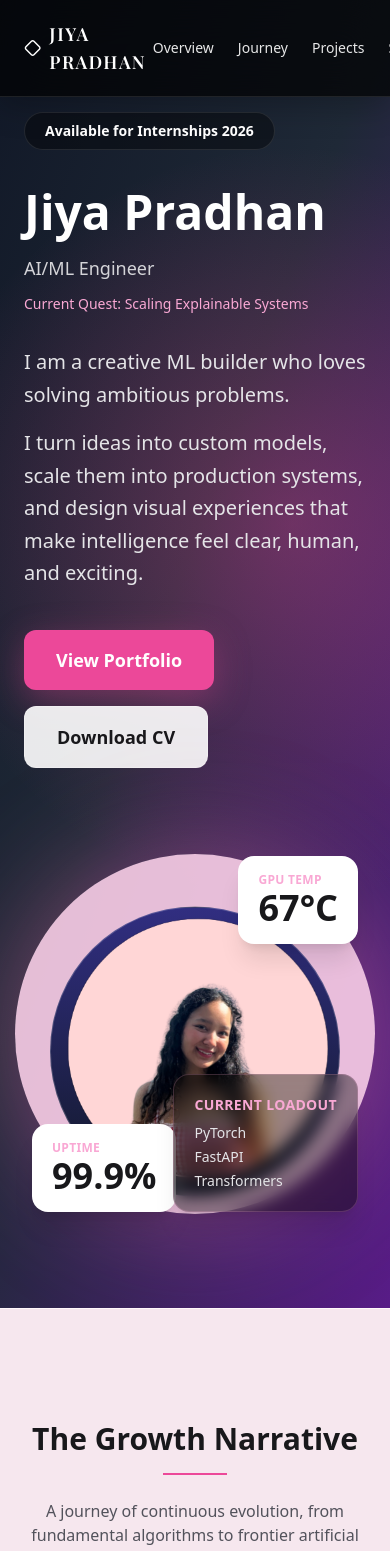
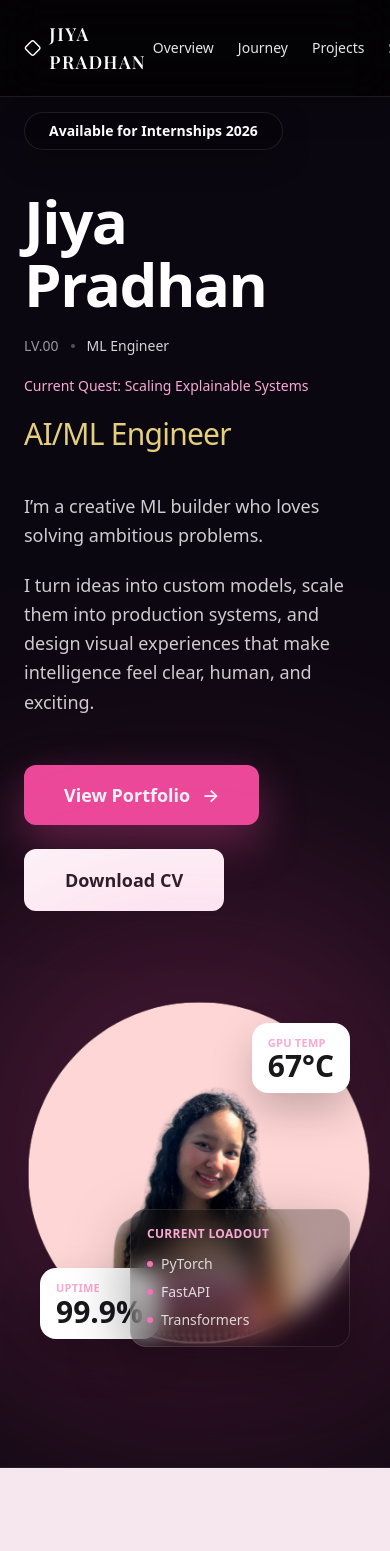
Before and after one commit to Jeeya7/JiyaPradhan, a React (Vite) app in the folder portfolio/: page / in a window 390 px wide. Shown: the top 1551 px of the page. Built offline with nearby package versions, Linux system fonts and the light colour scheme.

Commit message:
feat: enhance Overview section layout and styling, improve responsiveness, and update content

```diff
--- a/portfolio/src/sections/overview.tsx
+++ b/portfolio/src/sections/overview.tsx
@@ -1,66 +1,114 @@
 export default function Overview() {
   return (
-    <section id="overview" className="relative overflow-hidden scroll-mt-24 border-b border-white/10">
-      <div className="absolute inset-0 bg-[radial-gradient(circle_at_75%_40%,rgba(236,72,153,0.35),transparent_45%),linear-gradient(110deg,#111827_0%,#1f2937_45%,#581c87_100%)]" />
+      <section
+        id="overview"
+        className="relative overflow-hidden scroll-mt-24 border-b border-white/10 bg-[#0b0710]"
+      >
+        {/* HOT PINK GLOW (behind everything) */}
+        <div className="pointer-events-none absolute left-[70%] top-1/2 -z-10 h-[1200px] w-[1200px] -translate-x-1/2 -translate-y-1/2 rounded-full bg-[#ff2aa3] opacity-60 blur-[260px]" />
 
-      <div className="relative mx-auto grid min-h-[80vh] max-w-7xl gap-14 px-6 pb-16 pt-28 lg:grid-cols-[1.1fr_0.9fr] lg:items-center">
-        <div className="space-y-8 text-white">
-          <span className="inline-flex rounded-full border border-white/10 bg-black/40 px-5 py-2 text-sm font-semibold">
+        {/* CORE POP (smaller + stronger, makes it look “hot”) */}
+        <div className="pointer-events-none absolute left-[70%] top-1/2 -z-10 h-[520px] w-[520px] -translate-x-1/2 -translate-y-1/2 rounded-full bg-[#ff007f] opacity-95 blur-[90px]" />
+
+        {/* DARK WASH so left side stays readable (NOT a vignette) */}
+        <div className="pointer-events-none absolute inset-0 -z-10 bg-[linear-gradient(90deg,rgba(11,7,16,0.95)_0%,rgba(11,7,16,0.65)_45%,rgba(11,7,16,0.15)_70%,rgba(11,7,16,0)_100%)]" />
+
+        <div className="relative mx-auto grid min-h-[82vh] max-w-7xl gap-14 px-6 pb-20 pt-28 lg:grid-cols-[1.1fr_0.9fr] lg:items-center">
+        <div className="space-y-10 text-white">
+          <span className="inline-flex rounded-full border border-white/10 bg-black/30 px-6 py-2 text-sm font-semibold shadow-[0_10px_30px_rgba(0,0,0,0.25)]">
             Available for Internships 2026
           </span>
 
-          <div className="space-y-3">
-            <h1 className="text-5xl font-semibold leading-tight sm:text-6xl">Jiya Pradhan</h1>
-            <p className="text-lg text-zinc-300">AI/ML Engineer</p>
-            <p className="text-sm font-medium text-pink-300">Current Quest: Scaling Explainable Systems</p>
-          </div>
+          <div className="space-y-5">
+            <h1 className="text-6xl font-semibold leading-[1.05] tracking-tight sm:text-7xl">
+              Jiya Pradhan
+            </h1>
 
-          <div className="max-w-2xl space-y-4 text-xl leading-relaxed text-zinc-200">
-            <p>I am a creative ML builder who loves solving ambitious problems.</p>
-            <p>
-              I turn ideas into custom models, scale them into production systems, and design visual
-              experiences that make intelligence feel clear, human, and exciting.
+            <div className="flex items-center gap-3 text-sm text-zinc-300">
+              <span className="opacity-70">LV.00</span>
+              <span className="h-1 w-1 rounded-full bg-zinc-500/70" />
+              <span>ML Engineer</span>
+            </div>
+
+            <p className="text-sm font-medium text-pink-300">
+              Current Quest: Scaling Explainable Systems
+            </p>
+
+            <p className="text-3xl font-medium tracking-tight text-amber-200/90">
+              AI/ML Engineer
             </p>
           </div>
 
-          <div className="flex flex-wrap gap-4 pt-2">
+          <div className="max-w-2xl space-y-5 text-lg leading-relaxed text-white/80">
+            <p>I’m a creative ML builder who loves solving ambitious problems.</p>
+            <p>
+              I turn ideas into custom models, scale them into production systems, and design
+              visual experiences that make intelligence feel clear, human, and exciting.
+            </p>
+          </div>
+
+          <div className="flex flex-wrap items-center gap-6 pt-2">
             <a
               href="#projects"
-              className="rounded-xl bg-pink-500 px-8 py-4 text-lg font-semibold text-white shadow-[0_10px_35px_rgba(236,72,153,0.35)] transition hover:bg-pink-400"
+              className="group inline-flex items-center gap-3 rounded-xl bg-pink-500 px-10 py-4 text-lg font-semibold text-white shadow-[0_18px_45px_rgba(236,72,153,0.35)] transition hover:bg-pink-400"
             >
               View Portfolio
+              <span className="translate-x-0 transition group-hover:translate-x-0.5">→</span>
             </a>
+
             <a
               href="#contact"
-              className="rounded-xl border border-white/25 bg-white/90 px-8 py-4 text-lg font-semibold text-zinc-900 transition hover:bg-white"
+              className="inline-flex items-center justify-center rounded-xl border border-white/15 bg-white px-10 py-4 text-lg font-semibold text-zinc-900 shadow-[0_18px_45px_rgba(0,0,0,0.15)] transition hover:bg-white/95"
             >
               Download CV
             </a>
           </div>
         </div>
 
-        <div className="relative mx-auto h-[420px] w-full max-w-[560px]">
-          <div className="absolute left-1/2 top-1/2 h-[360px] w-[360px] -translate-x-1/2 -translate-y-1/2 rounded-full bg-pink-200/90 shadow-[0_0_120px_rgba(244,114,182,0.45)]" />
-          <div className="absolute left-1/2 top-1/2 flex h-[290px] w-[290px] -translate-x-1/2 -translate-y-[44%] items-center justify-center rounded-full border border-white/20 bg-[linear-gradient(180deg,#312e81,#111827)] text-7xl font-semibold text-white">
-            <img src="/JiyaPradhan.png" alt="Jiya Pradhan" className="h-full rounded-full object-cover" />
+        <div className="relative mx-auto h-[420px] w-full max-w-[520px]">
+          <div className="pointer-events-none absolute left-1/2 top-[42%] h-[520px] w-[520px] -translate-x-1/2 -translate-y-1/2 rounded-full bg-[#ec4899] opacity-35 blur-[140px]" />
+
+          <div className="absolute left-1/2 top-1/2 -translate-x-1/2 -translate-y-1/2">
+            <div className="h-[380px] w-[380px] rounded-full overflow-hidden ">
+              <img
+                src="/JiyaPradhan.png"
+                alt="Jiya Pradhan"
+                className="h-full w-full object-cover"
+              />
+            </div>
           </div>
 
-          <div className="absolute right-2 top-8 rounded-2xl bg-white px-5 py-4 text-zinc-900 shadow-xl">
-            <p className="text-xs font-semibold uppercase tracking-wide text-pink-300">GPU Temp</p>
-            <p className="text-4xl font-bold">67&deg;C</p>
+          <div className="absolute right-4 top-14 rounded-2xl bg-white px-4 py-3 text-zinc-900 shadow-[0_18px_40px_rgba(0,0,0,0.22)]">
+            <p className="text-[11px] font-semibold uppercase tracking-wide text-pink-300">
+              GPU TEMP
+            </p>
+            <p className="text-3xl font-bold leading-none">67&deg;C</p>
           </div>
 
-          <div className="absolute bottom-8 left-2 rounded-2xl bg-white px-5 py-4 text-zinc-900 shadow-xl">
-            <p className="text-xs font-semibold uppercase tracking-wide text-pink-300">Uptime</p>
-            <p className="text-4xl font-bold">99.9%</p>
+          <div className="absolute bottom-12 left-4 rounded-2xl bg-white px-4 py-3 text-zinc-900 shadow-[0_18px_40px_rgba(0,0,0,0.22)]">
+            <p className="text-[11px] font-semibold uppercase tracking-wide text-pink-300">
+              UPTIME
+            </p>
+            <p className="text-3xl font-bold leading-none">99.9%</p>
           </div>
 
-          <div className="absolute bottom-8 right-2 rounded-2xl border border-pink-300/20 bg-black/40 p-5 text-zinc-100 shadow-xl backdrop-blur">
-            <p className="text-sm font-semibold uppercase tracking-wide text-pink-300">Current Loadout</p>
-            <ul className="mt-2 space-y-1 text-sm text-zinc-200">
-              <li>PyTorch</li>
-              <li>FastAPI</li>
-              <li>Transformers</li>
+          <div className="absolute bottom-10 right-4 w-[220px] rounded-2xl border border-white/10 bg-black/30 p-4 text-white shadow-[0_22px_60px_rgba(0,0,0,0.35)] backdrop-blur-md">
+            <p className="text-xs font-semibold uppercase tracking-wide text-pink-300">
+              Current Loadout
+            </p>
+            <ul className="mt-3 space-y-2 text-sm text-white/80">
+              <li className="flex items-center gap-2">
+                <span className="h-1.5 w-1.5 rounded-full bg-pink-400" />
+                PyTorch
+              </li>
+              <li className="flex items-center gap-2">
+                <span className="h-1.5 w-1.5 rounded-full bg-pink-400" />
+                FastAPI
+              </li>
+              <li className="flex items-center gap-2">
+                <span className="h-1.5 w-1.5 rounded-full bg-pink-400" />
+                Transformers
+              </li>
             </ul>
           </div>
         </div>
```
